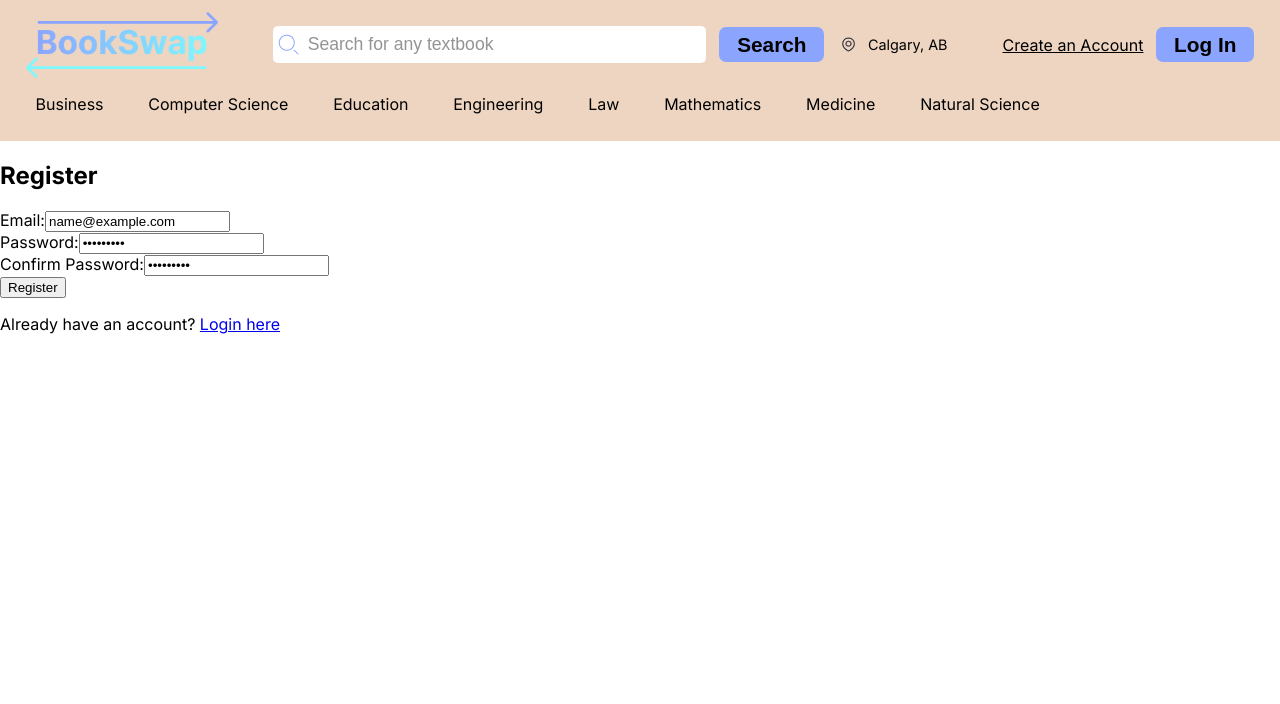
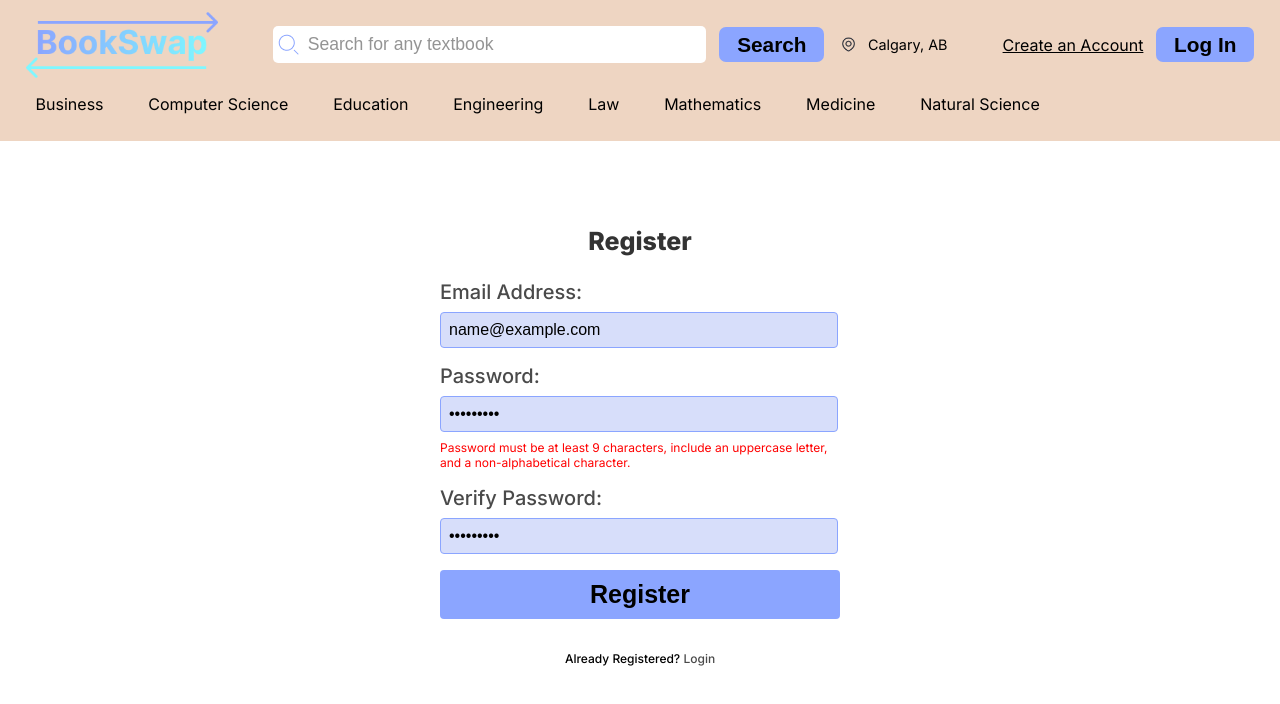
Before and after one commit to ashydashysoflashy/BookSwap, a React (Create React App) app in the folder frontend/: page /register in a window 1280 px wide. Both pictures are taken after typing "name@example.com", "Sample123", "Sample123" into the empty fields and a click on the button "Register". Shown: the top 704 px of the page. Built offline with nearby package versions, Linux system fonts and the light colour scheme.

Commit message:
Linked CSS and modified structure to match mockup

```diff
--- a/frontend/src/pages/RegisterPage.jsx
+++ b/frontend/src/pages/RegisterPage.jsx
@@ -1,16 +1,30 @@
-import React, { useState } from 'react';
+import React, { useState, useEffect } from 'react';
 import { Link } from 'react-router-dom';
+import './RegisterPage.css'; // Make sure to create this CSS file
 
 const RegisterPage = () => {
     const [email, setEmail] = useState('');
     const [password, setPassword] = useState('');
     const [confirmPassword, setConfirmPassword] = useState('');
+    const [validPassword, setValidPassword] = useState(false);
+
+    // Used ChatGPT to understand how to add functionality for special case checks in password field.
+    useEffect(() => {
+        // Password must be at least 9 characters, include an uppercase letter and a non-alphabetical character
+        const passwordRegex = /(?=.*[0-9])(?=.*[!@#$%^&*])(?=.*[A-Z]).{9,}/;
+        setValidPassword(passwordRegex.test(password));
+    }, [password]);
 
     const handleSubmit = (e) => {
         e.preventDefault();
-        // Handle registration logic here
-        console.log('Register with:', email, password, confirmPassword);
-        // Redirect or show error messages based on registration success/failure
+        if (validPassword && password === confirmPassword) {
+            // Handle registration logic here
+            console.log('Register with:', email, password, confirmPassword);
+            // Redirect or show error messages based on registration success/failure
+        } else {
+            // Show an error message
+            console.error('Password does not meet requirements or passwords do not match.');
+        }
     };
 
     return (
@@ -18,7 +32,7 @@ const RegisterPage = () => {
             <h2>Register</h2>
             <form onSubmit={handleSubmit}>
                 <div>
-                    <label>Email:</label>
+                    <label>Email Address:</label>
                     <input
                         type="email"
                         value={email}
@@ -34,9 +48,12 @@ const RegisterPage = () => {
                         onChange={(e) => setPassword(e.target.value)}
                         required
                     />
+                    {!validPassword && password && <p className="password-requirements">
+                        Password must be at least 9 characters, include an uppercase letter, and a non-alphabetical character.
+                    </p>}
                 </div>
                 <div>
-                    <label>Confirm Password:</label>
+                    <label>Verify Password:</label>
                     <input
                         type="password"
                         value={confirmPassword}
@@ -44,10 +61,10 @@ const RegisterPage = () => {
                         required
                     />
                 </div>
-                <button type="submit">Register</button>
+                <button type="submit" className="register-button" >Register</button>
             </form>
-            <p>
-                Already have an account? <Link to="/login">Login here</Link>
+            <p className="login-text">
+                Already Registered? <Link to="/login">Login</Link>
             </p>
         </div>
     );
```
